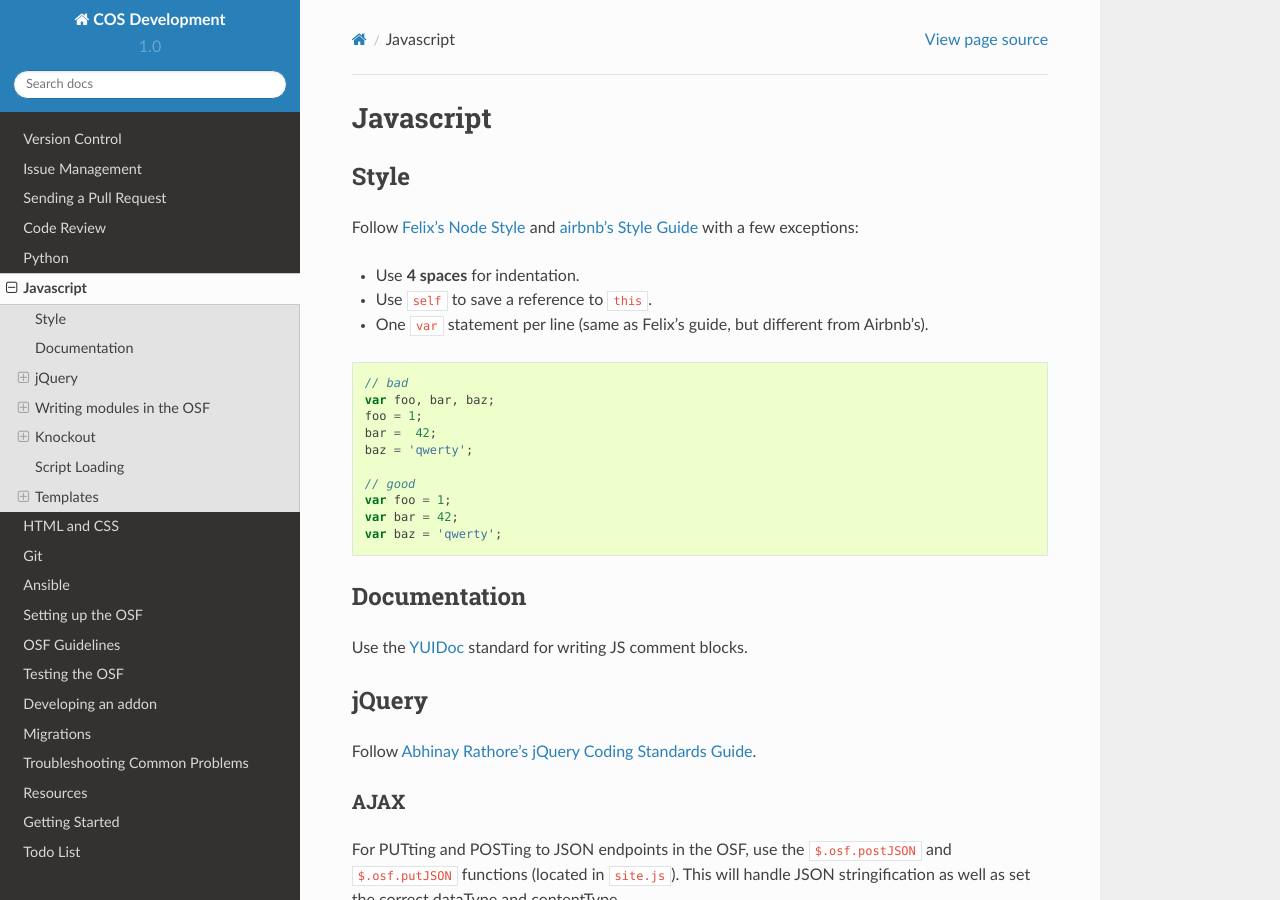
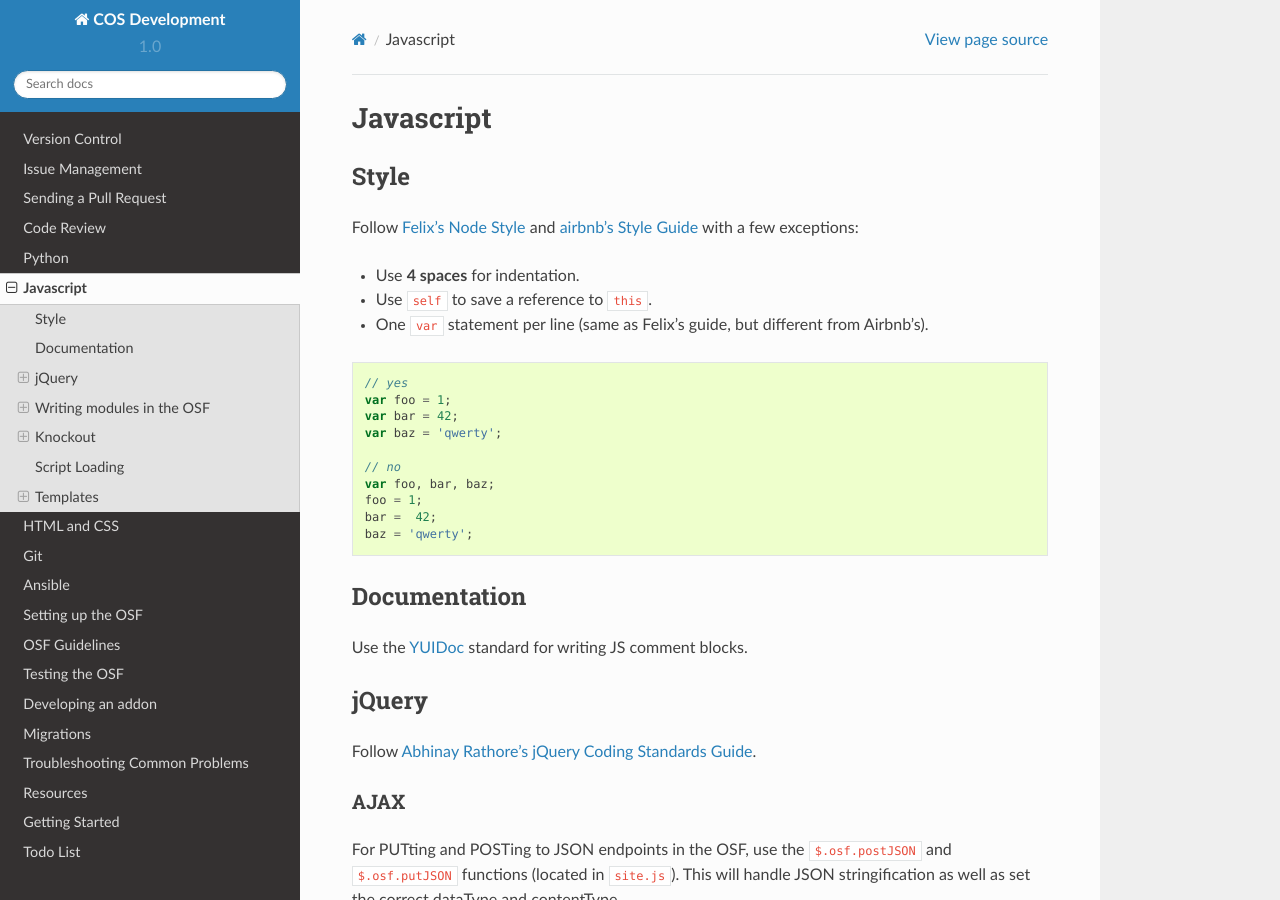
Before and after one commit to CenterForOpenScience/COSDev, a Sphinx documentation site: the page built from docs/style_guides/javascript.rst, in a window 1280 px wide and 900 px high. Built offline with Sphinx 7.4.7 and the Read the Docs theme 2.0.0, drawn with Linux system fonts in a browser that asks for light colours.

Commit message:
Made example block match python page examples.

```diff
--- a/docs/style_guides/javascript.rst
+++ b/docs/style_guides/javascript.rst
@@ -13,16 +13,17 @@ Follow `Felix's Node Style <https://github.com/felixge/node-style-guide>`_ and `
 
 .. code-block:: javascript
 
-    // bad
+    // yes
+    var foo = 1;
+    var bar = 42;
+    var baz = 'qwerty';
+
+    // no
     var foo, bar, baz;
     foo = 1;
     bar =  42;
     baz = 'qwerty';
 
-    // good
-    var foo = 1;
-    var bar = 42;
-    var baz = 'qwerty';
 
 Documentation
 *************
```
